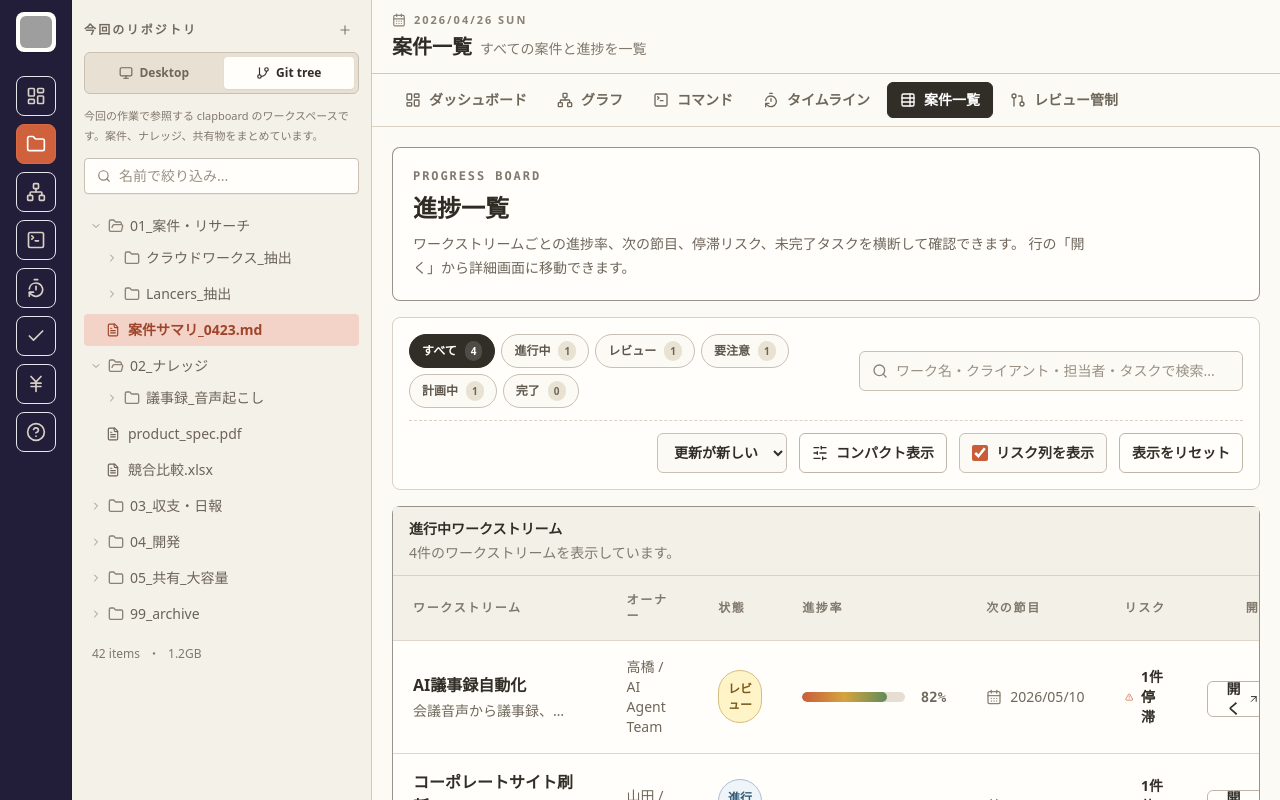
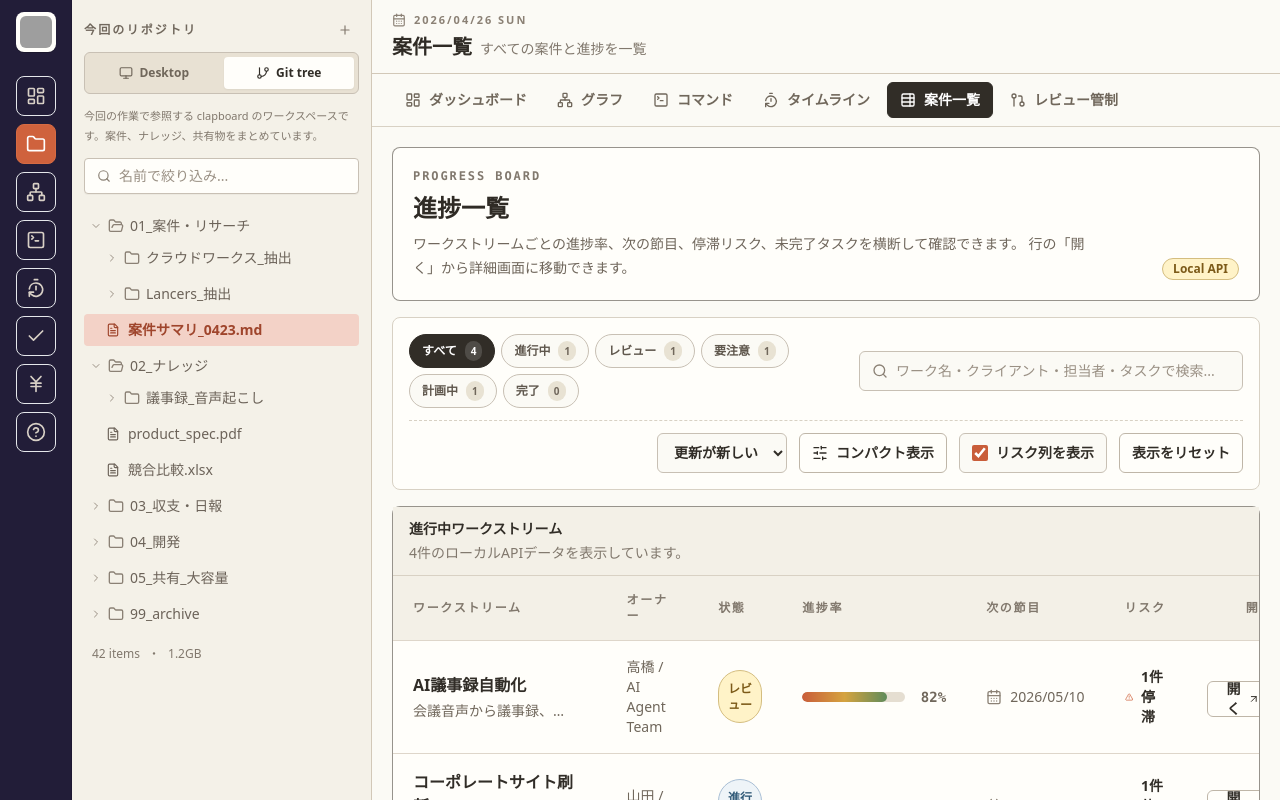
Before and after one commit to hiroyuki0504/clapboard, a Next.js app: page /projects in a window 1280 px wide. Shown: the top 800 px of the page. Built offline with nearby package versions, Linux system fonts and the light colour scheme; grey boxes are pictures that could not be loaded.

Commit message:
Revert "chore(ui): remove Local API / Backend API connection badges"
This reverts commit 86a57017d134c9bfb9c5db950b741f9dce00b477.

```diff
--- a/app/(app)/code-review/page.tsx
+++ b/app/(app)/code-review/page.tsx
@@ -51,6 +51,7 @@ export default async function CodeReviewPage() {
       <CodeReviewHeader
         reviewModel={reviewSystem.reviewModel}
         pmOwner={reviewSystem.pmOwner}
+        connected={reviewSystemResult.connected}
         mainBranch={reviewSystem.mainBranch}
         activeBranches={activeBranches}
         activeAgentWorktrees={activeAgentWorktrees}
--- a/app/(app)/command/page.tsx
+++ b/app/(app)/command/page.tsx
@@ -106,6 +106,9 @@ export default async function CommandPage() {
               <MessageSquare className="h-4 w-4" aria-hidden />
               <CardTitle>指示スレッド</CardTitle>
             </div>
+            <Badge tone={projectsResult.connected ? "green" : "amber"}>
+              {projectsResult.connected ? "Backend API" : "Local API"}
+            </Badge>
           </CardHeader>
           <CardContent className="space-y-5">
             <div className="flex flex-wrap gap-2">
--- a/app/(app)/dashboard/page.tsx
+++ b/app/(app)/dashboard/page.tsx
@@ -58,6 +58,7 @@ export default async function DashboardPage() {
         <CommandHeader
           dateLabel={dateLabel}
           blockerCount={blockerTasks.length}
+          connected={projectsResult.connected}
         />
         <StatPills
           activeCount={activeWorkstreams.length}
--- a/app/(app)/projects/[id]/page.tsx
+++ b/app/(app)/projects/[id]/page.tsx
@@ -139,7 +139,7 @@ export default async function ProjectDetailPage({
             </li>
             <li className="flex gap-2">
               <span aria-hidden>•</span>
-              <span>進捗データをこの画面に表示しています。</span>
+              <span>進捗データは {projectResult.connected ? "Backend API" : "Local API"} 経由で取得しています。</span>
             </li>
           </ul>
         </Card>
--- a/app/(app)/projects/page.tsx
+++ b/app/(app)/projects/page.tsx
@@ -1,3 +1,4 @@
+import { Badge } from "@/components/ui/badge";
 import { ProjectBoardClient } from "@/components/projects/project-board-client";
 import { getProjects } from "@/lib/clapboard-api";
 
@@ -26,9 +27,15 @@ export default async function ProjectsPage() {
             行の「開く」から詳細画面に移動できます。
           </p>
         </div>
+        <Badge tone={projectsResult.connected ? "green" : "amber"}>
+          {projectsResult.connected ? "Backend API" : "Local API"}
+        </Badge>
       </section>
 
-      <ProjectBoardClient projects={projects} />
+      <ProjectBoardClient
+        projects={projects}
+        dataSourceLabel={projectsResult.connected ? "API連携" : "ローカルAPI"}
+      />
     </div>
   );
 }
--- a/components/code-review/header-section.tsx
+++ b/components/code-review/header-section.tsx
@@ -5,11 +5,13 @@ import {
   MousePointerClick,
   ShieldCheck,
 } from "lucide-react";
+import { Badge } from "@/components/ui/badge";
 import { MetricTile } from "./metric-tile";
 
 export function CodeReviewHeader({
   reviewModel,
   pmOwner,
+  connected,
   mainBranch,
   activeBranches,
   activeAgentWorktrees,
@@ -17,6 +19,7 @@ export function CodeReviewHeader({
 }: {
   reviewModel: string;
   pmOwner: string;
+  connected: boolean;
   mainBranch: string;
   activeBranches: number;
   activeAgentWorktrees: number;
@@ -43,6 +46,9 @@ export function CodeReviewHeader({
               <ShieldCheck className="h-4 w-4" aria-hidden />
               {pmOwner}
             </div>
+            <Badge tone={connected ? "green" : "amber"}>
+              {connected ? "Backend API" : "Local API"}
+            </Badge>
           </div>
         </div>
       </div>
--- a/components/dashboard/command-header.tsx
+++ b/components/dashboard/command-header.tsx
@@ -1,12 +1,15 @@
 import { ArrowRight, GitPullRequest } from "lucide-react";
+import { Badge } from "@/components/ui/badge";
 import { ButtonLink } from "@/components/ui/button";
 
 export function CommandHeader({
   dateLabel,
   blockerCount,
+  connected,
 }: {
   dateLabel: string;
   blockerCount: number;
+  connected: boolean;
 }) {
   return (
     <div className="rounded-lg border border-[#423c33]/55 bg-[#fffefa] p-5">
@@ -23,6 +26,9 @@ export function CommandHeader({
           </p>
         </div>
         <div className="flex shrink-0 flex-wrap gap-2">
+          <Badge tone={connected ? "green" : "amber"}>
+            {connected ? "Backend API" : "Local API"}
+          </Badge>
           <ButtonLink href="/code-review">
             レビュー管制
             <GitPullRequest className="h-4 w-4" aria-hidden />
--- a/components/projects/project-board-client.tsx
+++ b/components/projects/project-board-client.tsx
@@ -21,7 +21,13 @@ import {
 import type { Project } from "@/lib/types";
 import { cn } from "@/lib/utils";
 
-export function ProjectBoardClient({ projects }: { projects: Project[] }) {
+export function ProjectBoardClient({
+  projects,
+  dataSourceLabel,
+}: {
+  projects: Project[];
+  dataSourceLabel: string;
+}) {
   const [settings, setSettings] =
     useState<BoardSettings>(defaultBoardSettings);
   const { filter, keyword, sortKey, density, showRisk } = settings;
@@ -178,7 +184,7 @@ export function ProjectBoardClient({ projects }: { projects: Project[] }) {
                 : `${statusMeta[filter].label}のワークストリーム`}
             </CardTitle>
             <p className="mt-1 text-sm text-[#81786d]">
-              {visible.length}件のワークストリームを表示しています。
+              {visible.length}件の{dataSourceLabel}データを表示しています。
               {visible.length === 0 && " 条件に合うワークはありません。"}
             </p>
           </div>
```
